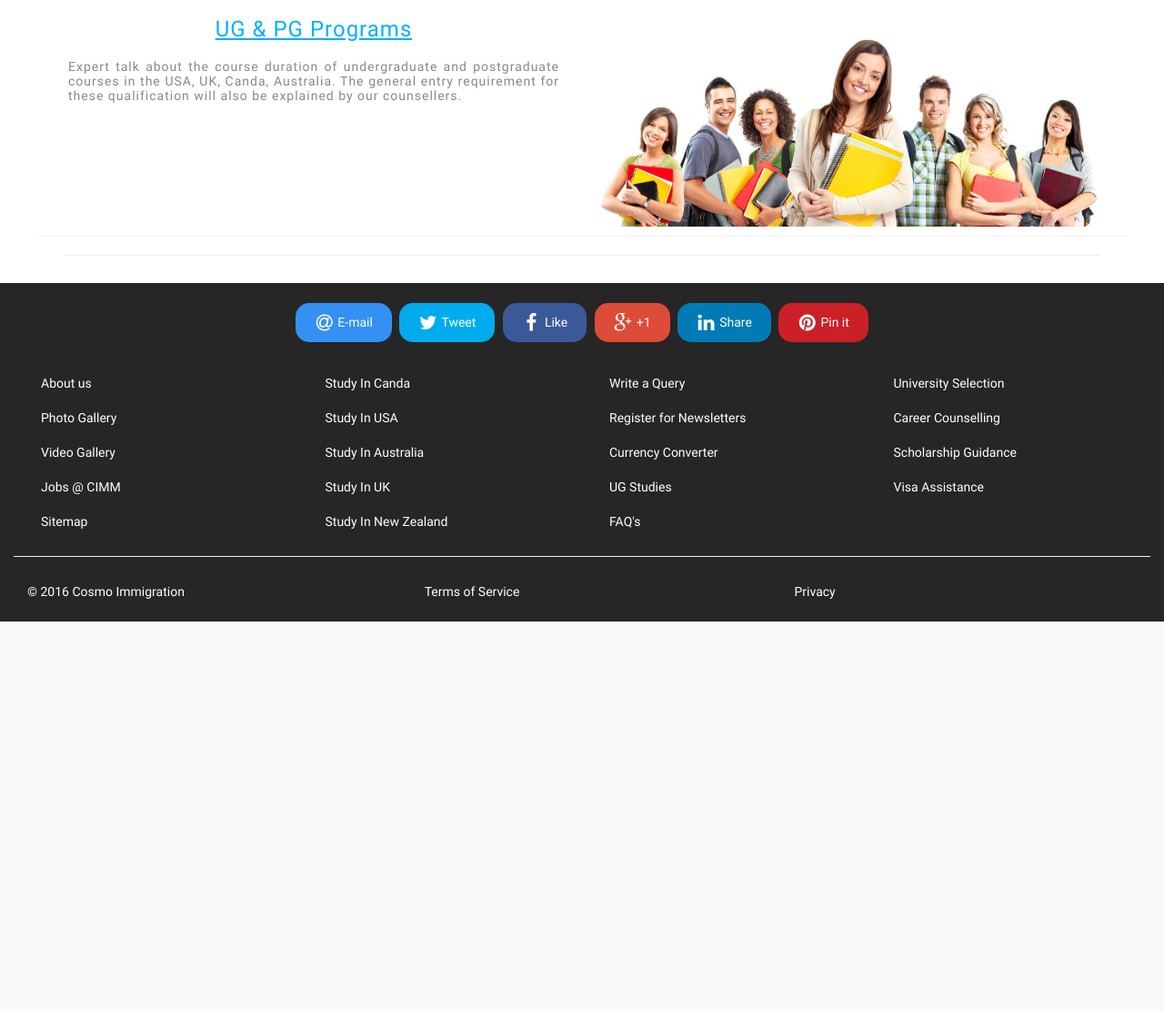
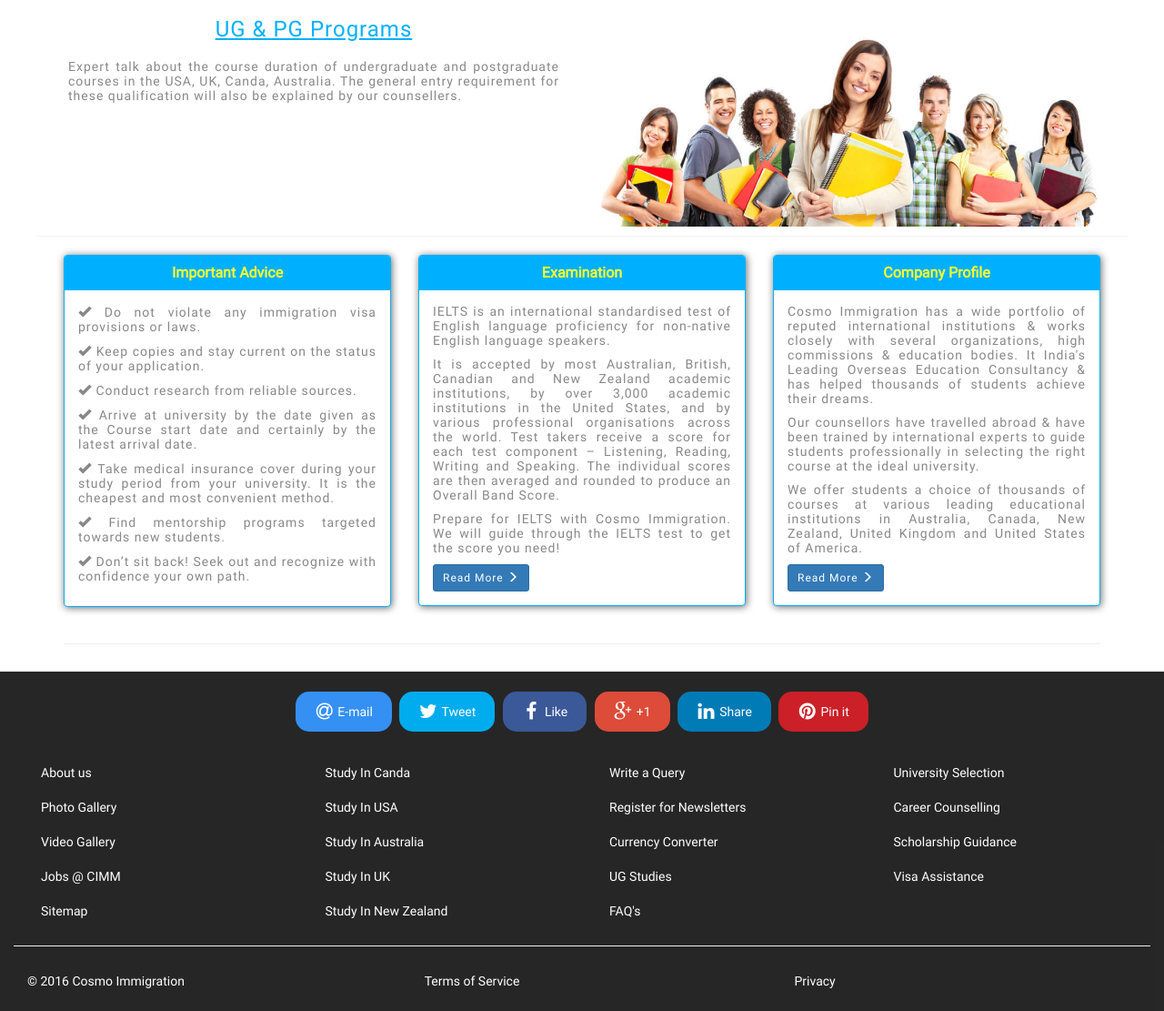
Before and after one commit to suhailgupta03/cosmo-immigration, a PHP site: page / in a window 1280 px wide. Shown: the part 1108-2219 px from the top of the page at 91% size. Before the commit the page ends 1791 px from the top, so only its background shows below. Run offline with PHP 8.4, Linux system fonts and the light colour scheme.

Commit message:
added information panels. Enhanced currency converter

```diff
--- a/css/modern-business.css
+++ b/css/modern-business.css
@@ -276,10 +276,36 @@ div#share {
 	filter: progid:DXImageTransform.Microsoft.gradient( startColorstr='#dedede', endColorstr='#ffffff', GradientType=1 );
 }
 
-.cimm-overlay {
-	height: 100%;
-	width: 100%;
-	opacity: 0.7;
-	position: absolute;
-	z-index: 1000;
+.modal-header {
+	border-radius:4px;
 }
+
+.panel-primary {
+    border-color: #00b0ff;
+    -webkit-box-shadow: 1px 1px 8px 0px rgba(105,107,105,1);
+	-moz-box-shadow: 1px 1px 8px 0px rgba(105,107,105,1);
+	box-shadow: 1px 1px 8px 0px rgba(105,107,105,1);
+}
+
+.panel-heading {
+	background-color: #00b0ff !important;
+    border-color: #00b0ff !important;
+}
+
+.panel-primary>.panel-heading {
+	color: rgb(255, 252, 44);
+}
+
+.panel-body {
+	color: #888;
+	letter-spacing: 1px;
+	text-align: justify;
+}
+
+.panel-section {
+	margin-top: 20px;
+}
+
+.panel-title {
+	font-weight:900;
+}
--- a/footer.php
+++ b/footer.php
@@ -60,6 +60,7 @@
         </footer>
     <!-- /.container : Opened inside header.php -->
 
+
 	<!-- Include JavaScript files -->
     <script src="js/jquery.js"></script>
     <script src="js/bootstrap.min.js"></script>
--- a/header.php
+++ b/header.php
@@ -12,9 +12,9 @@
 
 	<link rel='shortcut icon' type='image/vnd.microsoft.icon' href='./favicon.ico' />
 	<link rel='icon' type='image/vnd.microsoft.icon' href='./favicon.ico' />
-    <link href="css/bootstrap.min.css" rel="stylesheet">
-    <link href="css/modern-business.css" rel="stylesheet">
-    <link href="font-awesome/css/font-awesome.min.css" rel="stylesheet" type="text/css">
+    <link href="css/bootstrap.min.css" rel="stylesheet" />
+    <link href="css/modern-business.css" rel="stylesheet" />
+    <link href="font-awesome/css/font-awesome.min.css" rel="stylesheet" type="text/css" />
     <link rel="stylesheet" type="text/css" href="css/jssocials.css" />
     <link rel="stylesheet" type="text/css" href="css/jssocials-theme-flat.css" />
     <!-- HTML5 Shim and Respond.js IE8 support of HTML5 elements and media queries -->
@@ -108,8 +108,5 @@
             <!-- /.navbar-collapse -->
         </div>
         <!-- /.container -->
-    </nav>
-
-    <?php
-    	require_once './structure/currency-converter.php';
-    ?>
+</nav>
+<?php require_once './structure/currency-converter.php'; ?>
--- a/index.php
+++ b/index.php
@@ -1,4 +1,5 @@
 <?php
+
 /**
  * Entry point for the website
  * @author Suhail
--- a/js/currency-converter.js
+++ b/js/currency-converter.js
@@ -62,29 +62,14 @@ $.each(currencyMap,function(key,value){
 	$('.currency-converter-sb').append('<option>' + key + ' (' + value + ') ' + '</option>');
 });
 
-// $('#currency-converter-button').on('click',function(event){
-// 	var from = currencyMap[$('#currency-converter-from').val().split(" (")[0]];
-// 	var to = currencyMap[$('#currency-converter-to').val().split(" (")[0]];
-// 	var amount = $('#currency-converter-amount').val();
-// 	var xhr = new XMLHttpRequest();
-// 	var url = "https://www.google.com/finance/converter?a="+amount+'&from='+from+'&to='+to;
-// 	if(xhr) {
-// 		xhr.open('GET', url, true);
-// 		xhr.onload = function() {
-// 			var response = xhr.responseText;
-// 			var result = $(response).find('#currency_converter_result .bld').html();
-// 			$('.currency-converter-result').empty();
-// 			result = amount + ' ' + from + ' = ' + result;
-// 			$('.currency-converter-result').addClass('bg-info').append('<span>' + result + '</span>');
-// 		};
-// 		xhr.send();
-// 	}
-// });
-
 $('#currency-converter-button').on('click',function(event){
 	var from = currencyMap[$('#currency-converter-from').val().split(" (")[0]];
 	var to = currencyMap[$('#currency-converter-to').val().split(" (")[0]];
 	var amount = $('#currency-converter-amount').val();
+	$('.currency-converter-result').removeClass('bg-info bg-warning bg-danger').empty();
+	if(amount && (from != to)) {
+		$('body').css('cursor','wait');
+		$('#currency-converter-button').button('loading');
 		$.ajax({
 			method: "GET",
 			url: "./bin/http/CimmClient.php",
@@ -102,14 +87,22 @@ $('#currency-converter-button').on('click',function(event){
 		})
 		.done(function(data, textStatus, jqXHR ){
 			var result = $(data).find('#currency_converter_result .bld').html();
-		$('.currency-converter-result').empty();
+			if(result) {
 				result = amount + ' ' + from + ' = ' + result;
-		$('.currency-converter-result').addClass('bg-info').append('<span>' + result + '</span>');
+				$('.currency-converter-result').addClass('bg-info').append('<span><strong>' + result + '</strong></span>');
+			}else {
+				$('.currency-converter-result').addClass('bg-warning').append('<span><strong>Failed. Check Connection</strong></span>');
+			}
+
 		})
 		.fail(function(jqXHR, textStatus, errorThrown){
-
+			$('.currency-converter-result').addClass('bg-warning').append('<span><strong>Check Connectivity!</strong></span>');
 		})
 		.always(function(jqXHR, textStatus, errorThrown){
-
+			$('body').css('cursor','default');
+			$('#currency-converter-button').button('reset');
 		});
+	}else {
+		$('.currency-converter-result').addClass('bg-danger').append('<span><strong>Invalid Conversion</strong></span>');
+	}
 });
--- a/structure/currency-converter.php
+++ b/structure/currency-converter.php
@@ -1,9 +1,10 @@
 <!-- Modal -->
-<div class="modal fade currency-converter-modal" tabindex="-1" role="dialog" aria-labelledby="myModalLabel">
+<div class="modal fade currency-converter-modal" tabindex="-1" role="dialog" data-backdrop="static" aria-labelledby="modal-label">
   <div class="modal-dialog modal-sm" role="document">
     <div class="modal-content">
 
       <div class="modal-header">
+      	<button type="button" class="close" data-dismiss="modal" aria-label="Close"><span aria-hidden="true">&times;</span></button>
         <h4 class="modal-title" id="modal-label">Currency Converter</h4>
       </div>
 
@@ -34,8 +35,8 @@
       </div>
 
       <div class="modal-footer">
-        <button type="button" class="btn btn-default" data-dismiss="modal">Close</button>
-        <button type="button" class="btn btn-primary" id="currency-converter-button">Convert</button>
+        <button type="button" class="btn btn-warning" data-dismiss="modal">Close</button>
+        <button type="button" class="btn btn-primary" id="currency-converter-button" data-loading-text="Converting...">Convert</button>
       </div>
 
     </div>
--- a/structure/index.php
+++ b/structure/index.php
@@ -11,21 +11,12 @@
 -        <div class="carousel-inner">
             <div class="item active">
                 <div class="fill" style="background-image:url('./images/migrate-to-canada1.jpg');"></div>
-<!--                 <div class="carousel-caption"> -->
-<!--                     <h2>Caption 1</h2> -->
-<!--                 </div> -->
             </div>
             <div class="item">
                 <div class="fill" style="background-image:url('./images/visas-banner-USA.jpg');"></div>
-<!--                 <div class="carousel-caption"> -->
-<!--                     <h2>Caption 2</h2> -->
-<!--                 </div> -->
             </div>
             <div class="item">
                 <div class="fill" style="background-image:url('./images/sl3.jpg');"></div>
-<!--                 <div class="carousel-caption"> -->
-<!--                     <h2>Caption 3</h2> -->
-<!--                 </div> -->
             </div>
           </div>
 
@@ -89,6 +80,54 @@
             </div>
         </div>
         <!-- /.row -->
+
+        <!-- Panels -->
+		<div class="row panel-section">
+			<div class="col-md-4">
+				<div class="panel panel-primary">
+					  <div class="panel-heading">
+					    <h3 class="panel-title text-center">Important Advice</h3>
+					  </div>
+					  <div class="panel-body">
+					    <p><span class="glyphicon glyphicon-ok" aria-hidden="true"></span>&nbsp;Do not violate any immigration visa provisions or laws.</p>
+					    <p><span class="glyphicon glyphicon-ok" aria-hidden="true"></span>&nbsp;Keep copies and stay current on the status of your application.</p>
+					    <p><span class="glyphicon glyphicon-ok" aria-hidden="true"></span>&nbsp;Conduct research from reliable sources.</p>
+					    <p><span class="glyphicon glyphicon-ok" aria-hidden="true"></span>&nbsp;Arrive at university by the date given as the Course start date and certainly by the latest arrival date.</p>
+					    <p><span class="glyphicon glyphicon-ok" aria-hidden="true"></span>&nbsp;Take medical insurance cover during your study period from your university. It is the cheapest and most convenient method.</p>
+					     <p><span class="glyphicon glyphicon-ok" aria-hidden="true"></span>&nbsp;Find mentorship programs targeted towards new students.</p>
+					    <p><span class="glyphicon glyphicon-ok" aria-hidden="true"></span>&nbsp;Don’t sit back! Seek out and recognize with confidence your own path.</p>
+
+					  </div>
+				</div>
+			</div>
+			<div class="col-md-4">
+				<div class="panel panel-primary">
+					  <div class="panel-heading">
+					    <h3 class="panel-title text-center">Examination</h3>
+					  </div>
+					  <div class="panel-body">
+					   <p>IELTS is an international standardised test of English language proficiency for non-native English language speakers.</p>
+					   <p>It is accepted by most Australian, British, Canadian and New Zealand academic institutions, by over 3,000 academic institutions in the United States, and by various professional organisations across the world.
+					   Test takers receive a score for each test component – Listening, Reading, Writing and Speaking. The individual scores are then averaged and rounded to produce an Overall Band Score.</p>
+					   <p>Prepare for IELTS with Cosmo Immigration. We will guide through the IELTS test to get the score you need!</p>
+					   <a class='btn btn-primary btn-sm' href='#'>Read More&nbsp;<span class="glyphicon glyphicon-menu-right" aria-hidden="true"></span></a>
+					  </div>
+				</div>
+			</div>
+			<div class="col-md-4">
+				<div class="panel panel-primary">
+					  <div class="panel-heading">
+					    <h3 class="panel-title text-center">Company Profile</h3>
+					  </div>
+					  <div class="panel-body">
+					    <p>Cosmo Immigration has a wide portfolio of reputed international institutions & works closely with several organizations, high commissions & education bodies. It India's Leading Overseas Education Consultancy & has helped thousands of students achieve their dreams.</p>
+						<p>Our counsellors have travelled abroad & have been trained by international experts to guide students professionally in selecting the right course at the ideal university.</p>
+						<p>We offer students a choice of thousands of courses at various leading educational institutions in Australia, Canada, New Zealand, United Kingdom and United States of America. </p>
+						<a class='btn btn-primary btn-sm' href='./about-us.php'>Read More&nbsp;<span class="glyphicon glyphicon-menu-right" aria-hidden="true"></span></a>
+					  </div>
+				</div>
+			</div>
+		</div>
 
         <!-- Portfolio Section -->
 <!--         <div class="row"> -->
```
Also changed, not shown: images/hourglass.svg (added). Lines whose indentation alone changed are shown as unchanged.
